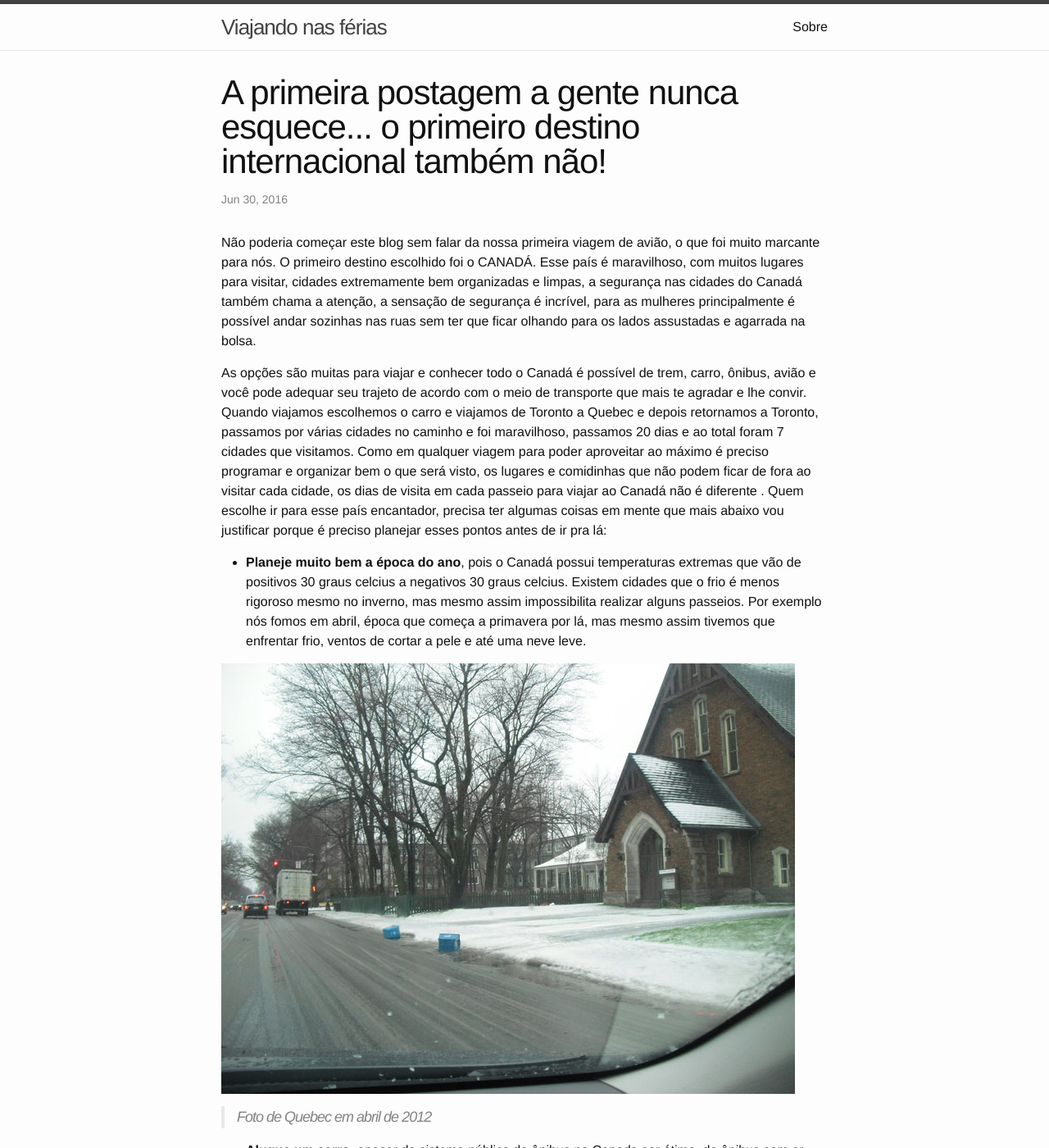
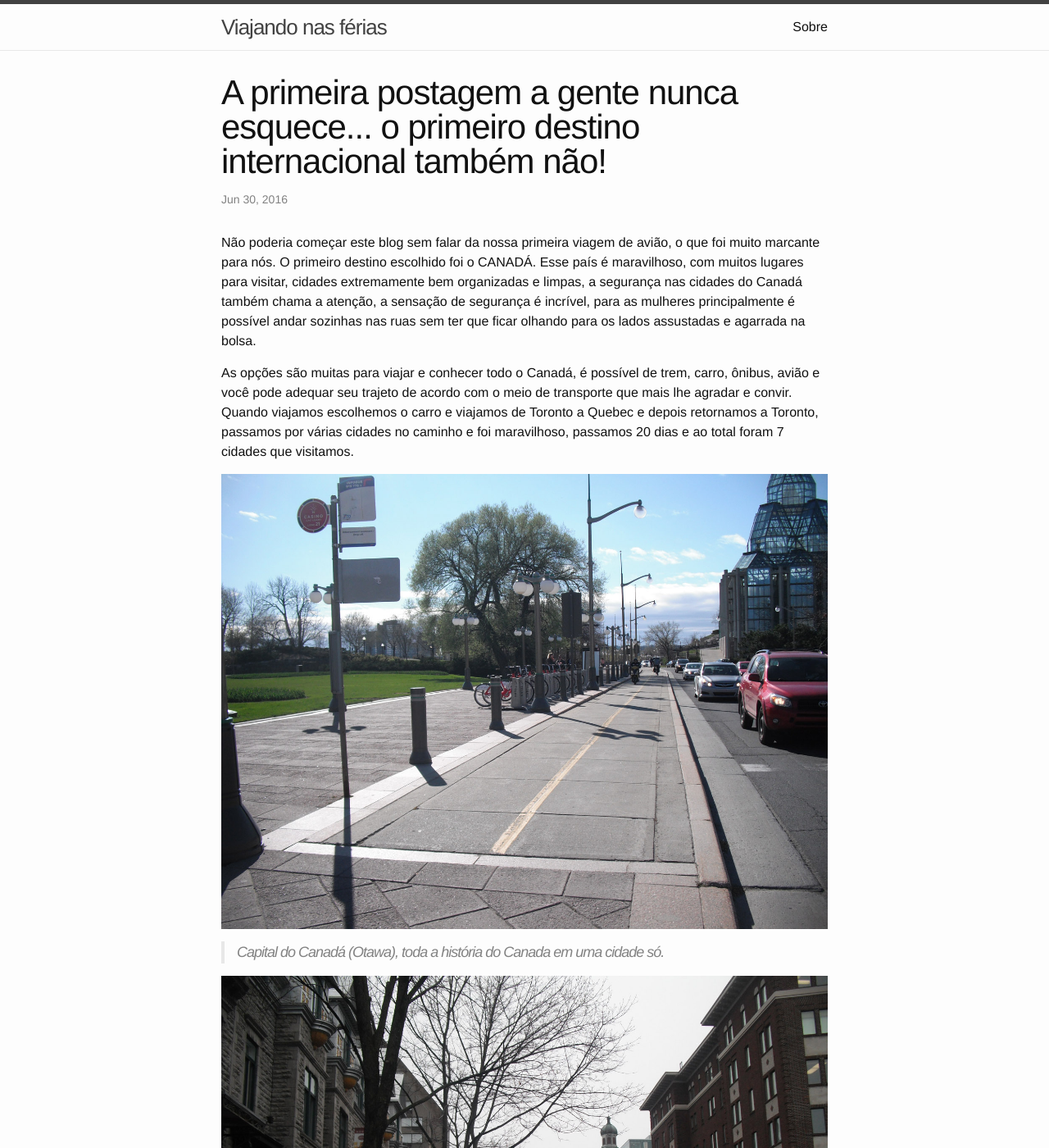
Before and after one commit to ruanltbg/viajandonasferias, a Jekyll site: the page built from _posts/2016-06-30-Dicas-Canada.md, in a window 1280 px wide and 1400 px high. Shown: the whole window at 82% size. Built offline with Jekyll 4.4.1, drawn with Linux system fonts in a browser that asks for light colours; some of the changed text lies outside the part shown.

Commit message:
Update 2016-06-30-Dicas-Canada.md

```diff
--- a/_posts/2016-06-30-Dicas-Canada.md
+++ b/_posts/2016-06-30-Dicas-Canada.md
@@ -10,7 +10,17 @@ categories: post
 Não poderia começar este blog sem falar da nossa primeira viagem de avião, o que foi muito marcante para nós. O primeiro destino escolhido foi o CANADÁ.
 Esse país é maravilhoso, com muitos lugares para visitar, cidades extremamente bem organizadas e limpas, a segurança nas cidades do Canadá também chama a atenção, a sensação de segurança é incrível, para as mulheres principalmente é possível andar sozinhas nas ruas sem ter que ficar olhando para os lados assustadas e agarrada na bolsa.
 
-As opções são muitas para viajar e conhecer todo o Canadá é possível de trem, carro, ônibus, avião e você pode adequar seu trajeto de acordo com o meio de transporte que mais te agradar e lhe convir. Quando viajamos escolhemos o carro e viajamos de Toronto a Quebec e depois retornamos a Toronto, passamos por várias cidades no caminho e foi maravilhoso, passamos 20 dias e ao total foram 7 cidades que visitamos.
+As opções são muitas para viajar e conhecer todo o Canadá, é possível de trem, carro, ônibus, avião e você pode adequar seu trajeto de acordo com o meio de transporte que mais lhe agradar e convir. Quando viajamos escolhemos o carro e viajamos de Toronto a Quebec e depois retornamos a Toronto, passamos por várias cidades no caminho e foi maravilhoso, passamos 20 dias e ao total foram 7 cidades que visitamos.
+
+![Capital do Canadá (Otawa), toda a história do Canada em uma cidade só.](http://www.viajandonasferias.com.br/imagens/post1/Otawa.jpg)
+> Capital do Canadá (Otawa), toda a história do Canada em uma cidade só.
+
+![É muito charme em uma cidade só, Quebec classica e moderna você escolhe.](http://www.viajandonasferias.com.br/imagens/post1/Quebec.jpg)
+> É muito charme em uma cidade só, Quebec clássica ou moderna você escolhe.
+
+![Niagara Falls é aquele lugar que doi o coração na hora de partir.](http://www.viajandonasferias.com.br/imagens/post1/Niagara Falls.jpg)
+> Niagara Falls é aquele lugar que doi o coração na hora de partir.
+
 Como em qualquer viagem para poder aproveitar ao máximo é preciso programar e organizar bem o que será visto, os lugares e comidinhas que não podem ficar de fora ao visitar cada cidade, os dias de visita em cada passeio para viajar ao Canadá não é diferente . Quem escolhe ir para esse país encantador, precisa ter algumas coisas em mente que mais abaixo vou justificar porque é preciso planejar esses pontos antes de ir pra lá:
 
 *	**Planeje muito bem a época do ano**, pois o Canadá possui temperaturas extremas que vão de positivos 30 graus celcius a negativos 30 graus celcius. Existem cidades que o frio é menos rigoroso mesmo no inverno, mas mesmo assim impossibilita realizar alguns passeios. Por exemplo nós fomos em abril, época que começa a primavera por lá, mas mesmo assim tivemos que enfrentar frio, ventos de cortar a pele e até uma neve leve.
@@ -19,7 +29,7 @@ Como em qualquer viagem para poder aproveitar ao máximo é preciso programar e
 > Foto de Quebec em abril de 2012
 
 
-*	**Alugue um carro**, apesar do sistema público de ônibus no Canada ser ótimo, de ônibus com ar condicionado e pontos de ônibus que protegem de vento, chuva e frio, alugar um carro é uma boa ideia pois te dá autonomia para passear e fazer mais de um passeio por dia. Além disso a gasolina lá é super barata e super potente, permitindo que rode muito por muito pouco e também a maioria dos lugares para se visitar tem estacionamento, mas se for estacionar na rua tome cuidado e leia as placas pois você pode estar estacionando em lugar proibido.
+*	**Alugue um carro**, apesar do sistema público de ônibus no Canada ser ótimo, ônibus com ar condicionado e pontos de ônibus que protegem de vento, chuva e frio, alugar um carro é uma boa ideia pois proporciona autonomia para passear e fazer mais de um passeio por dia. Além disso a gasolina lá é super barata e super potente, permitindo que rode muito por muito pouco e também a maioria dos lugares para se visitar tem estacionamento, mas se for estacionar na rua tome cuidado e leia as placas pois você pode estar estacionando em lugar proibido.
 
 ![O carro possibilita realizar aquele passeio ao museu que vc programou mesmo em dias que você sai do hotel e se depara com essa neve.](http://www.viajandonasferias.com.br/imagens/post1/DSCF1005.jpg)
 > O carro possibilita realizar aquele passeio ao museu que vc programou mesmo em dias que você sai do hotel e se depara com essa neve
```
Also changed, not shown: other parts of _posts/2016-06-30-Dicas-Canada.md (+3 -3 lines).
